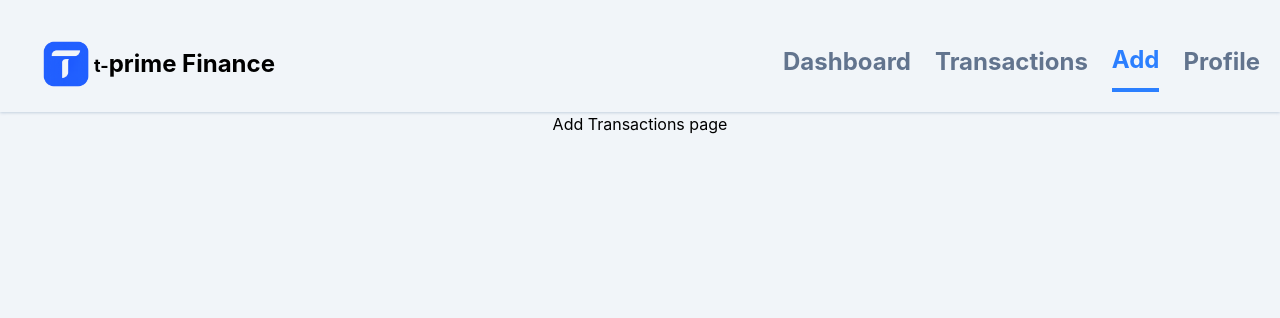
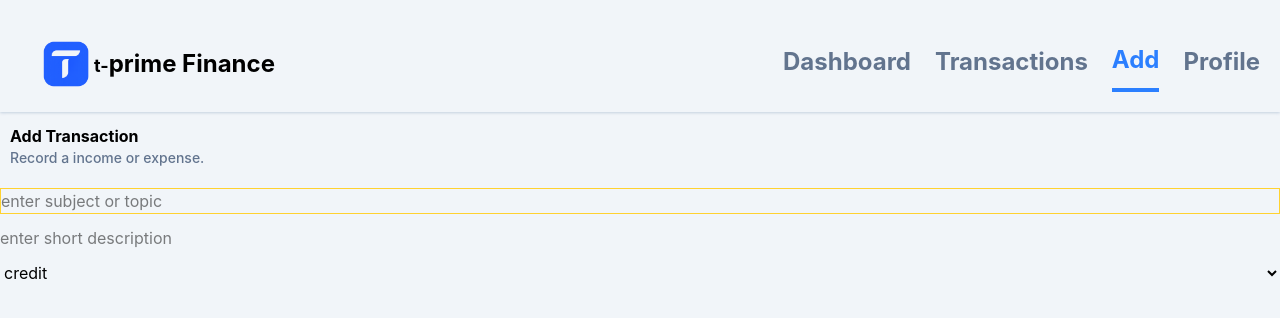
Before and after one commit to nthony3109/T-primeFinanceApp, a React (Vite) app: page /add in a window 1280 px wide. Shown: the top 318 px of the page. Built offline with nearby package versions, Linux system fonts and the light colour scheme.

Commit message:
add traction components

```diff
--- a/src/pages/Add.jsx
+++ b/src/pages/Add.jsx
@@ -1,7 +1,20 @@
 const Add = () => {
   return (
     <div>
-        <h1>Add Transactions page</h1>
+        <div className=" w-screen pl-2.5 pt-3 flex flex-col font-sans items-start">
+          <h1 className="font-bold">Add Transaction</h1>
+          <p className="text-sm text-slate-500 font-medium">Record a income or expense.</p>
+        </div>
+
+      <form className="flex flex-col gap-3 mt-5">
+         <input className="border border-amber-300" type="text" placeholder="enter subject or topic" max={50} />
+         <input type="text" placeholder="enter short description" max={50} />
+         <select id="type" placeholder ="transaction type" name="type">
+          <option value="CREDIT">credit</option>
+          <option value="DEBIT">debit</option>
+         </select>
+      </form>
+
     </div>
   )
 }
```
